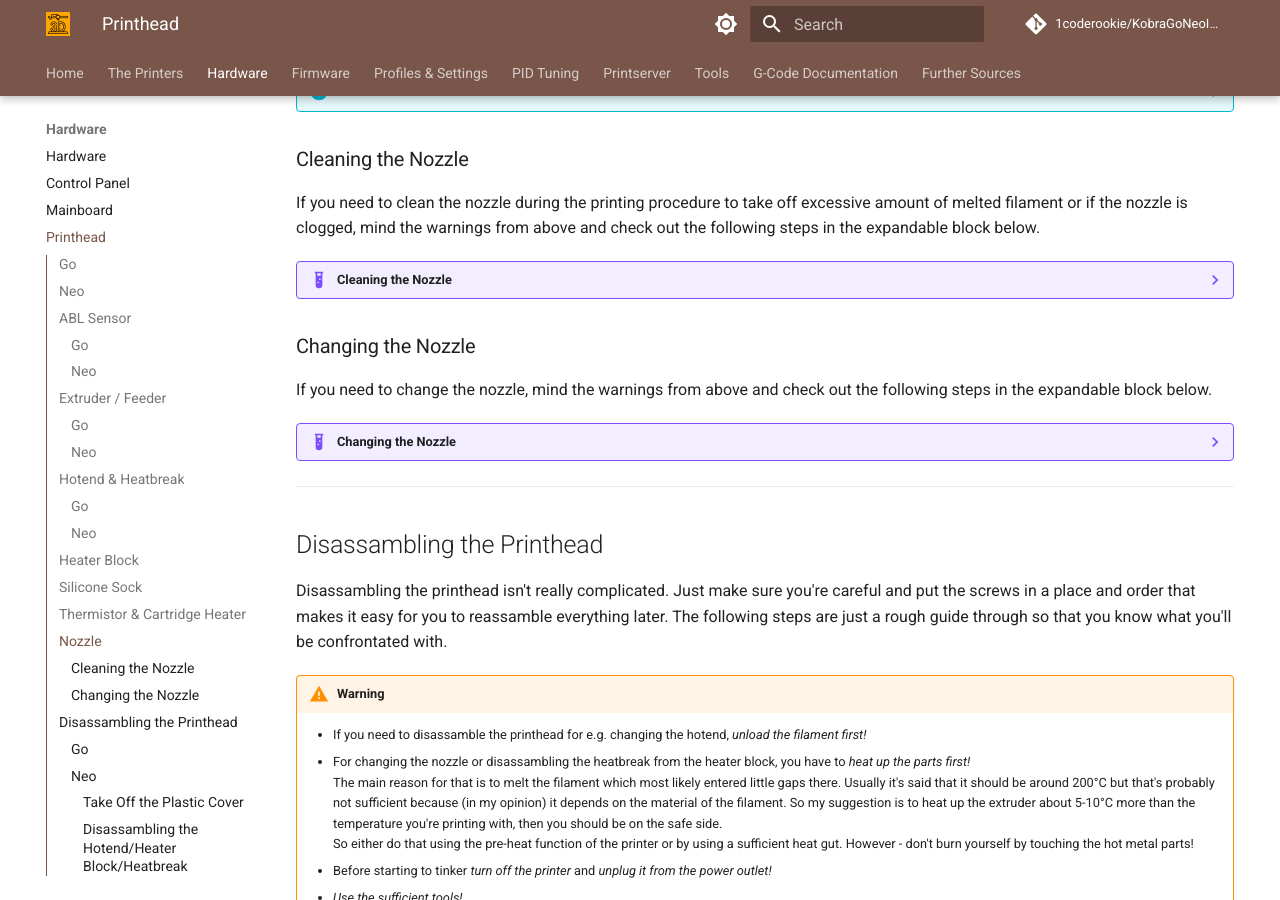
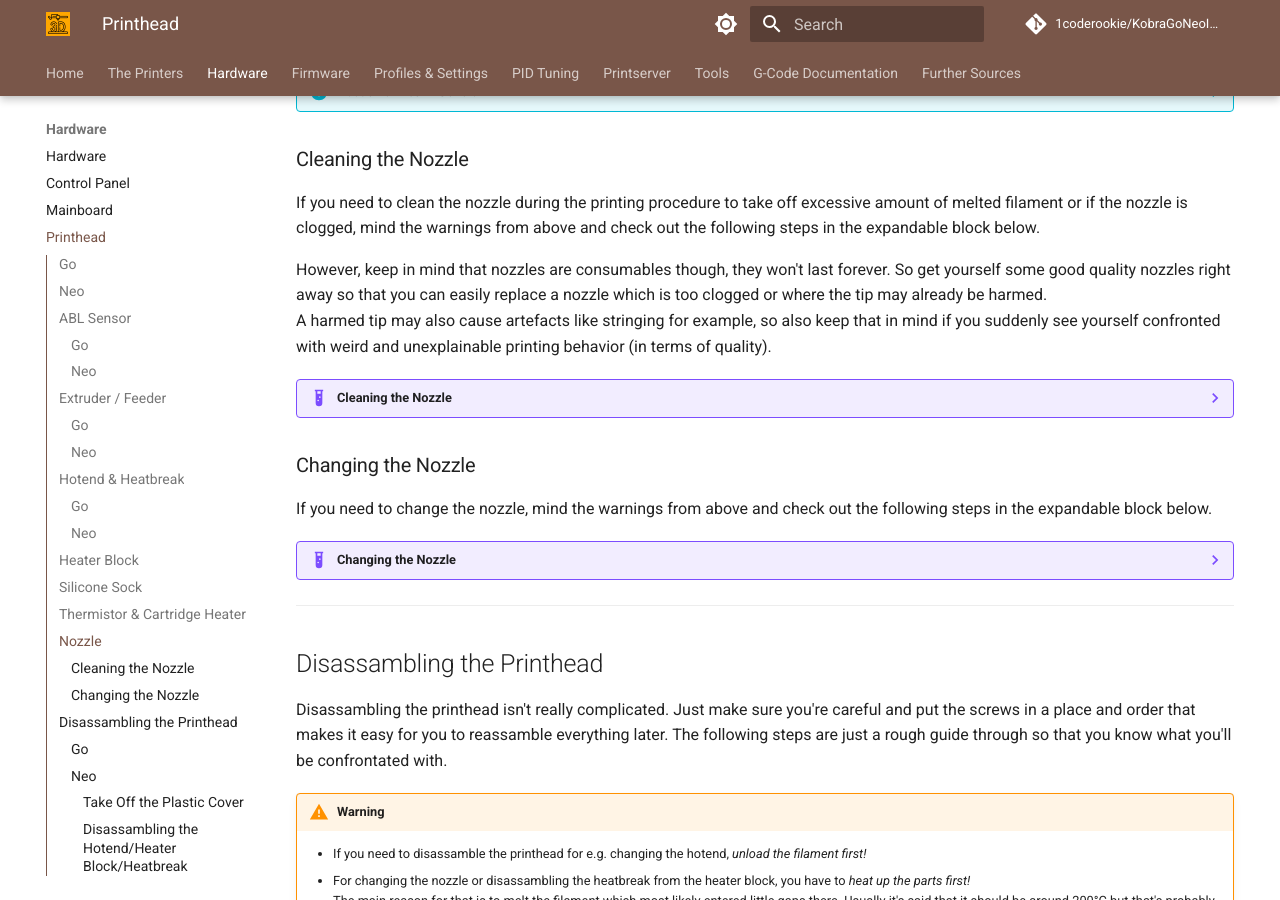
Before and after one commit to 1coderookie/KobraGoNeoInsights, an MkDocs documentation site: the page built from docs/hardware/printhead.md, in a window 1280 px wide and 900 px high, scrolled down 9591 px. Built offline with MkDocs 1.6.1 and Material for MkDocs 9.7.7, drawn with Linux system fonts in a browser that asks for light colours; comment, search, counter and statistics services are not loaded; some of the changed lines change nothing that is shown.

Commit message:
Update printhead.md

```diff
--- a/docs/hardware/printhead.md
+++ b/docs/hardware/printhead.md
@@ -209,10 +209,20 @@
 ### Cleaning the Nozzle
 If you need to clean the nozzle during the printing procedure to take off excessive amount of melted filament or if the nozzle is clogged, mind the warnings from above and check out the following steps in the expandable block below.
 
+However, keep in mind that nozzles are consumables though, they won't last forever. So get yourself some good quality nozzles right away so that you can easily replace a nozzle which is too clogged or where the tip may already be harmed.
+A harmed tip may also cause artefacts like stringing for example, so also keep that in mind if you suddenly see yourself confronted with weird and unexplainable printing behavior (in terms of quality).
+
 ??? example "Cleaning the Nozzle"
 
     - For cleaning the nozzle and getting rid of excessive filament during the printing process or right before printing starts as the extruder is heating up, just use a long and thin wooden stick like a skewer. A wooden toothpick also works fine - just make sure you don't burn yourself as it may be a bit short.
-    - Using a needle with the correct diameter to stick it into the hot nozzle for cleaning it sometimes works. If you still encounter problems with the flow of the filament though or if you even can't load new filament, most likely the little PTFE tube inside of the heatbreak is clogged. Scroll down to the "disassambling" section where you'll find a little guide about how to get it out and clean it.
+    - Before and after each print I recommend to wipe away the melted filament at the nozzle with a paper towel or a cloth - but *don't burn yourself!* This procedure keeps the nozzle clean and the rest of the filament won't burn black onto the brass which makes it hard to remove later.
+    - If the nozzle is already too smeared and has too much filament burnt onto the surface to be cleaned with a paper towel, you can use a small brass brush. Be careful though to not harm the tip of the nozzle by scrubbing too hard across it! Be careful to *not* touch any wires or contacts during brushing at it may cause a shortcut and blow off your mainboard! So I'd suggest you heat up the nozzle and then turn off the printer before starting to brush.
+    - If the nozzle is clogged, using a needle with the correct diameter to stick it into the hot nozzle for cleaning it sometimes works. Just stick in in the heatened up nozzle and poke around. Be careful to not harm the tip of the nozzle though!
+    - You can also use certain filament which is made for cleaning. You load it and let it run through.
+    - If the nozzle is clogged and therefore the cleaning filament can't run through, you could also try to do a "cold pull". To do so you load the cleaning filament and manually push it into a bit. Then let the nozzle cool down and rip out the filament. You may have to repeat this procedure a few times until the cleaning filament can run through again. However, be careful not to rip off the filament by doing the cold pull as you then definitely have to disassamble the hotend.
+    - If you still encounter problems with the flow of the filament though or if you even can't load new filament, most likely the little PTFE tube inside of the heatbreak is clogged. Scroll down to the "Disassambling" section where you'll find a little guide about how to get it out and clean it.
+    - If you took out the nozzle from the heater block and can't get it clean, try to put in acetone and let it sit there - the longer the better (I'd say minimum 24hrs). This method works especially great with ABS as that just dissolves, but it also works at least a bit with other types of filament like PLA (although not as good as with ABS at all) and makes it a bit softer. Then you can try to poke the filament out. This also works with the heater block and the heatbreak if you want to clean them also. Make sure to rinse them with water before installing though.
+
 
 ### Changing the Nozzle
 If you need to change the nozzle, mind the warnings from above and check out the following steps in the expandable block below.
```
